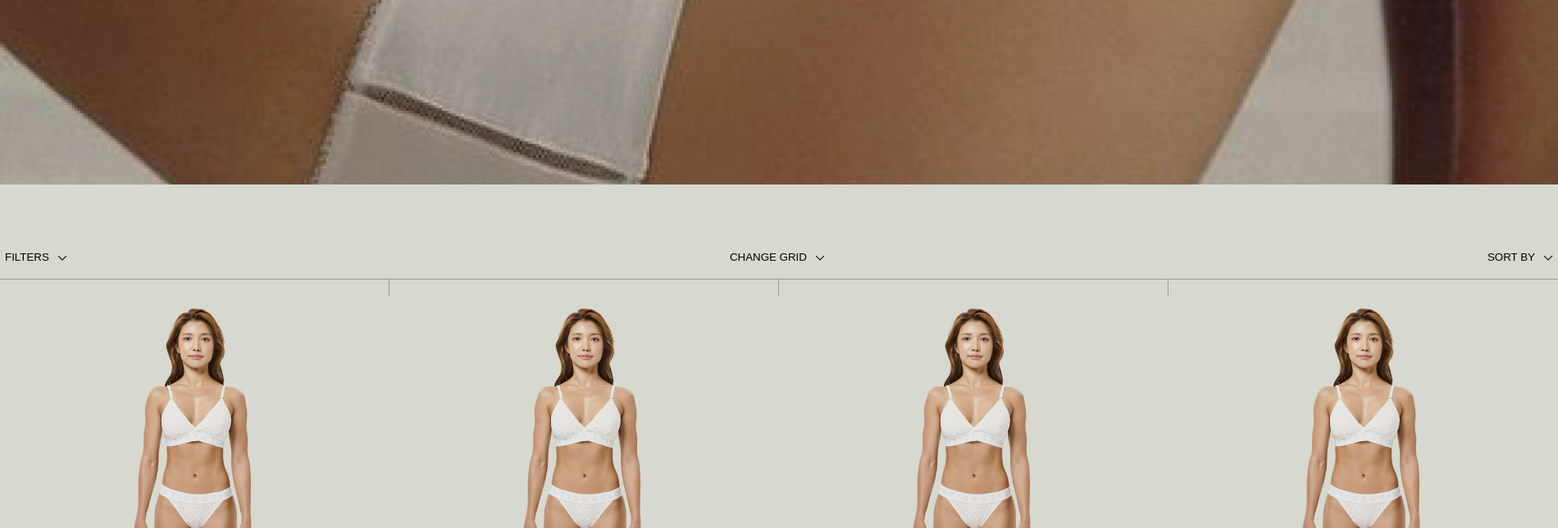
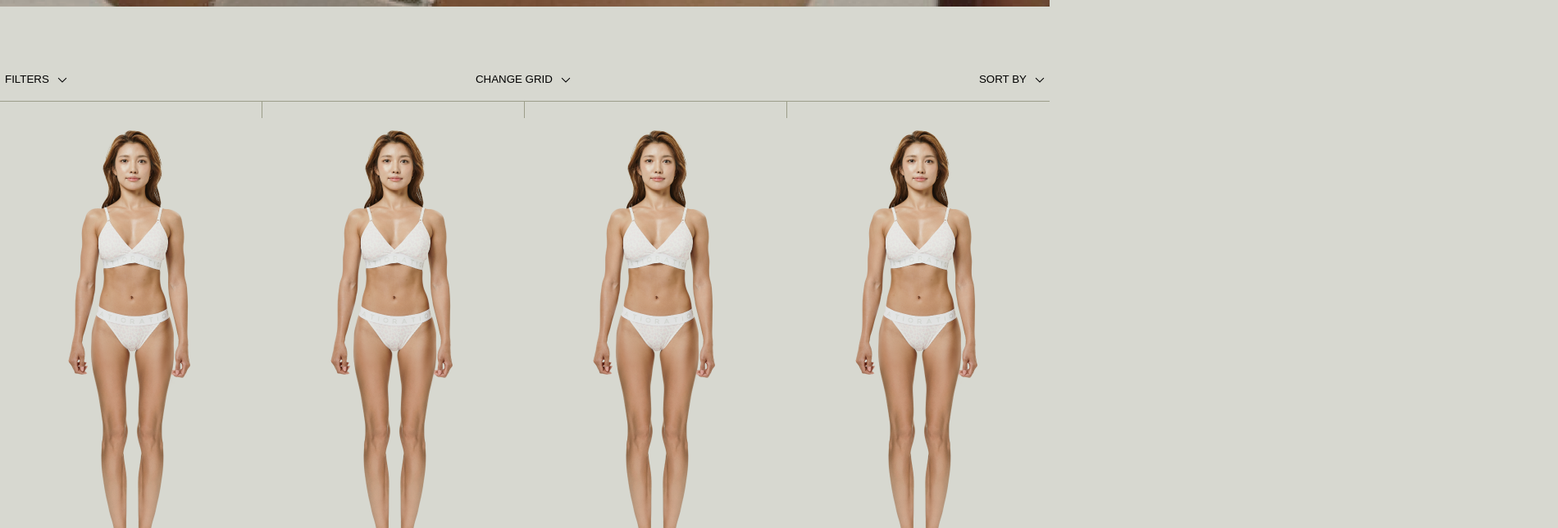
Before and after one commit to cdis001/RATIO25-client, a Next.js app: page /RATIO25-client/product in a window 1280 px wide. Shown: the part 440-1084 px from the top of the page at 82% size, 1900 px wide, since content can reach past the window. Built offline with nearby package versions, Linux system fonts and the light colour scheme.

Commit message:
style. Update product style  - product 페이지의 width가 최소 1900px로 고정되던 문제 해결

```diff
--- a/components/mainDiv/index.tsx
+++ b/components/mainDiv/index.tsx
@@ -4,6 +4,7 @@ import styled from "styled-components";
 const MainDivStyle = styled.div`
   display: flex;
   flex-direction: column;
+  width: 100%;
 `;
 
 interface MainDivProps {
@@ -11,7 +12,7 @@ interface MainDivProps {
 }
 
 const MainDiv = ({ children }: MainDivProps) => {
-  return <MainDivStyle>{...children}</MainDivStyle>;
+  return <MainDivStyle>{children}</MainDivStyle>;
 };
 
 export default MainDiv;
--- a/pages/product.tsx
+++ b/pages/product.tsx
@@ -53,6 +53,10 @@ const ProductsListUl = styled.ul`
     margin-bottom: 80px;
     padding: 0 10px;
     border-top: 1px solid #9c9e8a;
+  }
+  & > li > img {
+    width: 100%;
+    object-fit: cover;
   }
   & > li:last-child {
     grid-column: 3 / span 2;
```
